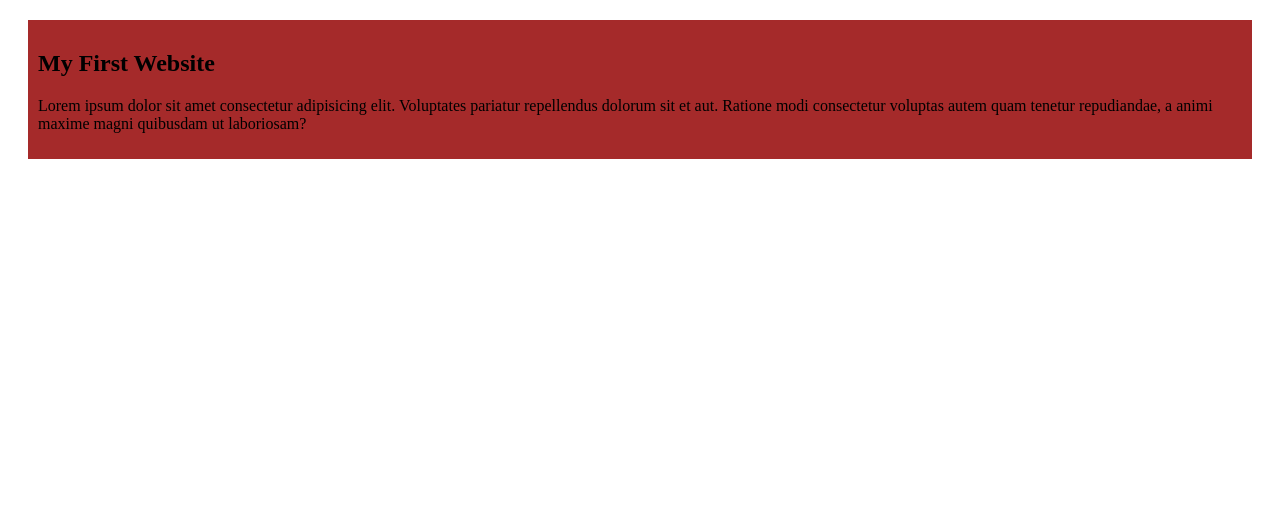
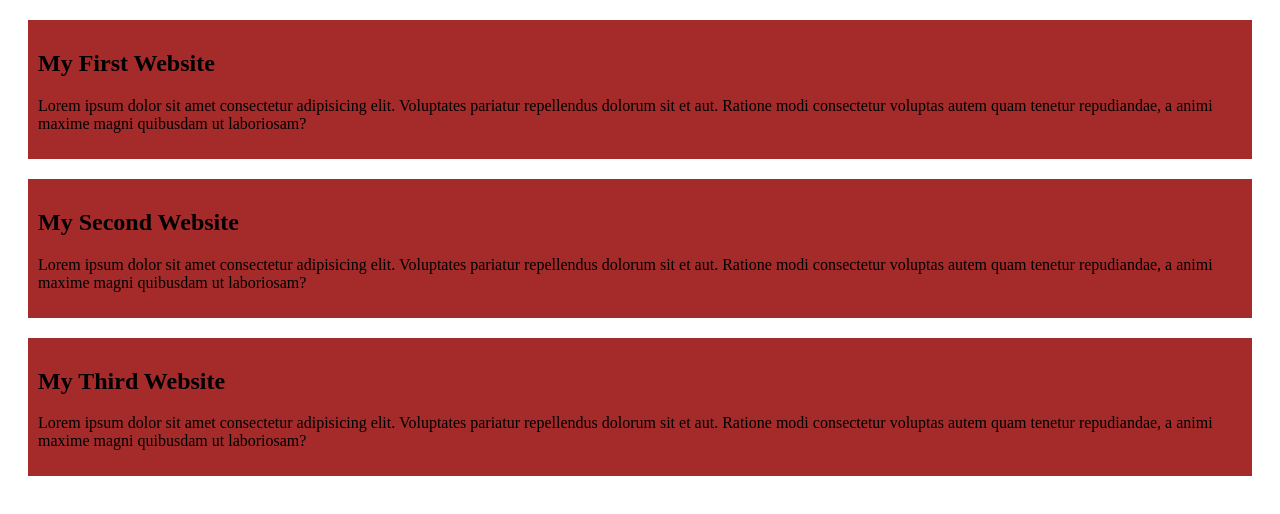
Before and after one commit to Shakkhor142/my-simple-website, a plain HTML site: page index.html in a window 1280 px wide. Drawn offline with Linux system fonts and the light colour scheme.

Commit message:
added the second and third website

```diff
--- a/index.html
+++ b/index.html
@@ -11,5 +11,13 @@
         <h2>My First Website</h2>
         <p>Lorem ipsum dolor sit amet consectetur adipisicing elit. Voluptates pariatur repellendus dolorum sit et aut. Ratione modi consectetur voluptas autem quam tenetur repudiandae, a animi maxime magni quibusdam ut laboriosam?</p>
     </div>
+    <div>
+        <h2>My Second Website</h2>
+        <p>Lorem ipsum dolor sit amet consectetur adipisicing elit. Voluptates pariatur repellendus dolorum sit et aut. Ratione modi consectetur voluptas autem quam tenetur repudiandae, a animi maxime magni quibusdam ut laboriosam?</p>
+    </div>
+    <div>
+        <h2>My Third Website</h2>
+        <p>Lorem ipsum dolor sit amet consectetur adipisicing elit. Voluptates pariatur repellendus dolorum sit et aut. Ratione modi consectetur voluptas autem quam tenetur repudiandae, a animi maxime magni quibusdam ut laboriosam?</p>
+    </div>
 </body>
 </html>
```
